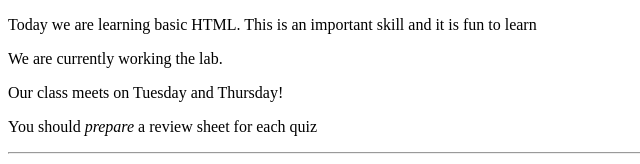
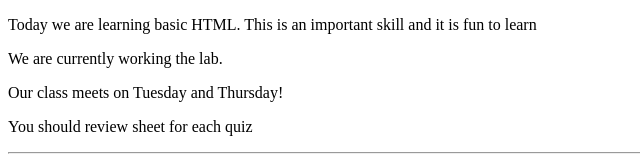
Before and after one commit to AndrewK4777/AndrewK4777.github.io, a plain HTML site: page index.html in a window 1280 px wide. Shown: the top 164 px of the page, 0-640 px from the left. Drawn offline with Linux system fonts and the light colour scheme.

Commit message:
Update index.html

```diff
--- a/index.html
+++ b/index.html
@@ -17,7 +17,7 @@
 <p>We are currently working the lab. </p>
 </div>
 <p>Our class meets on Tuesday and Thursday!</p>
-<p>You should <em>prepare</em> a review sheet for each quiz</p>
+<p>You should  review sheet for each quiz</p>
 </div>
 <hr>
 <pre>
```
